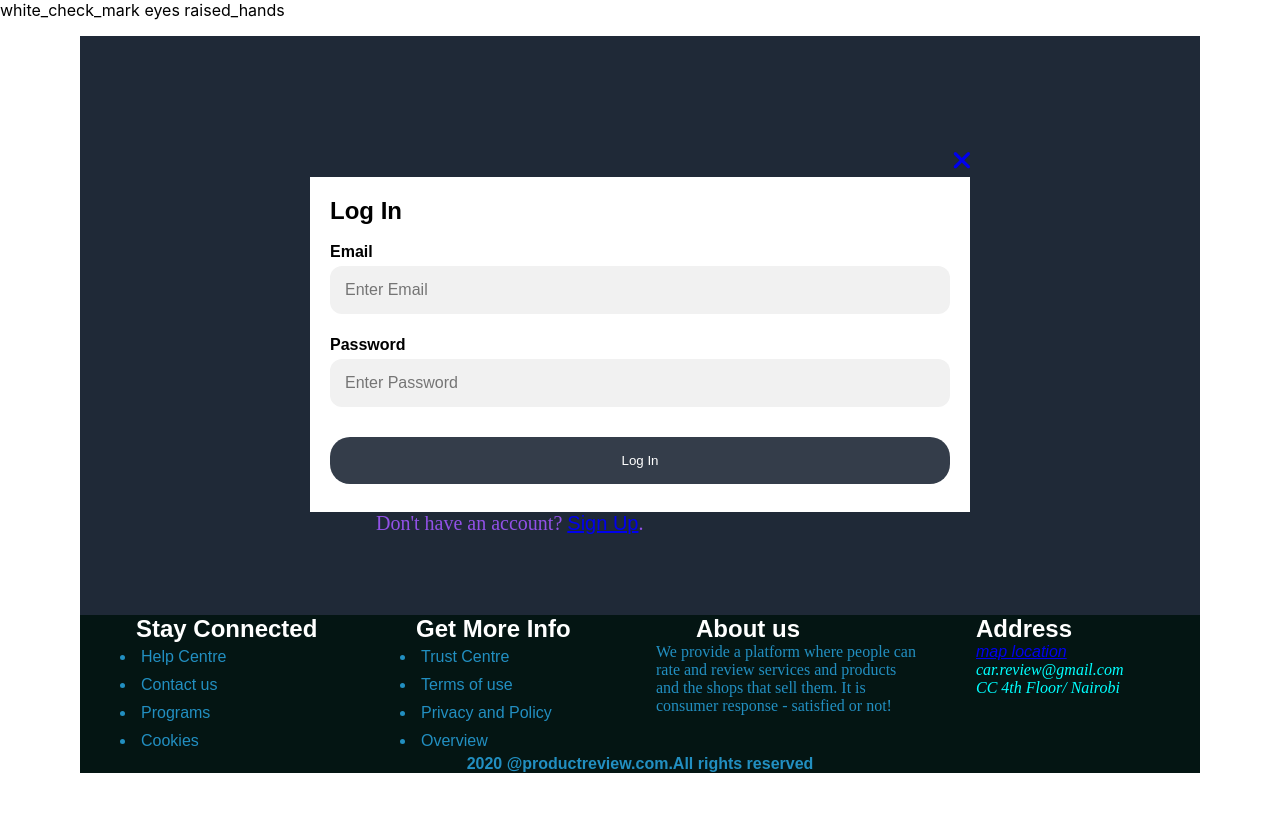
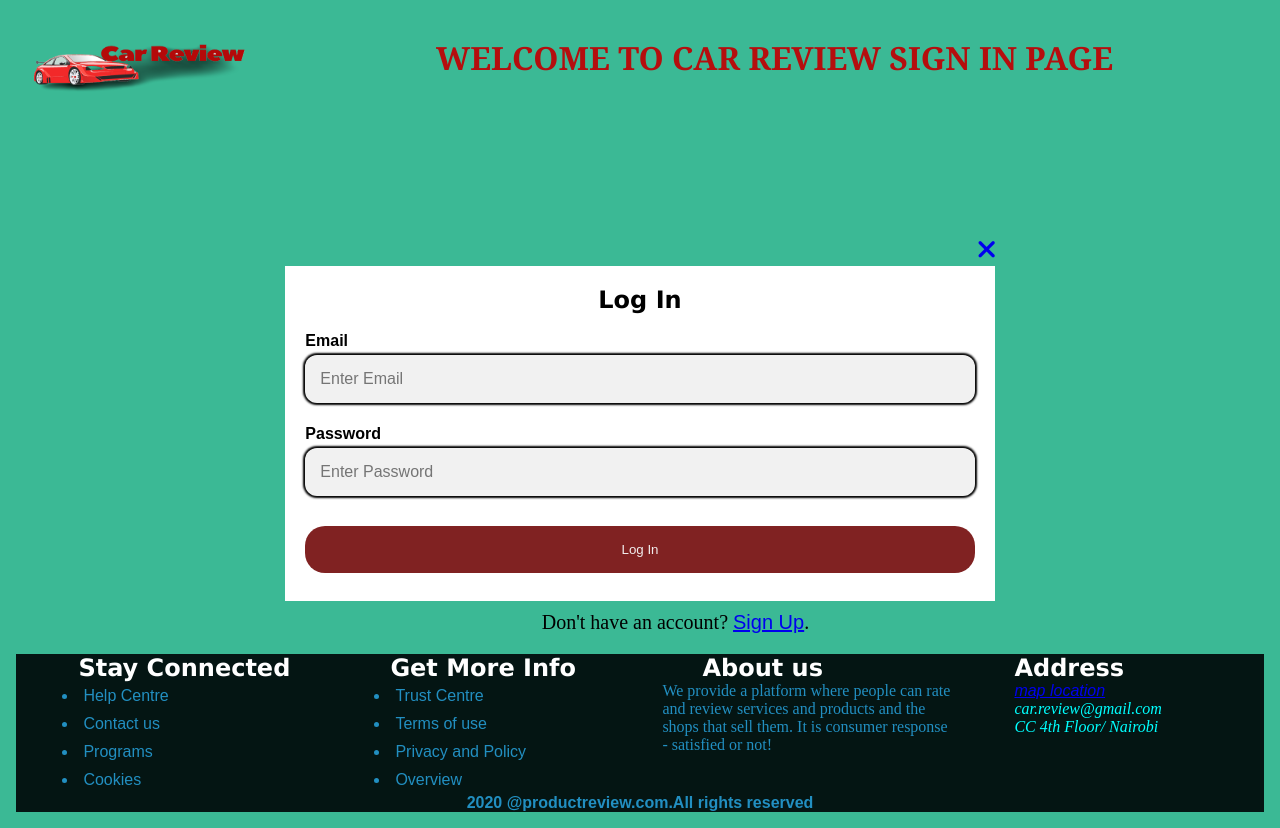
Before and after one commit to Gitog/carreview, a React (Create React App) app in the folder carreview/: page /signin in a window 1280 px wide. Before the commit the page ends 800 px from the top, so only its background shows below. Built offline with nearby package versions, Linux system fonts and the light colour scheme.

Commit message:
Improved UI

```diff
--- a/carreview/public/index.html
+++ b/carreview/public/index.html
@@ -16,9 +16,9 @@
     -->
     <link rel="manifest" href="%PUBLIC_URL%/manifest.json" />
     <link rel="stylesheet" href="https://cdnjs.cloudflare.com/ajax/libs/font-awesome/6.0.0/css/all.min.css"      integrity="sha512-9usAa10IRO0HhonpyAIVpjrylPvoDwiPUiKdWk5t3PyolY1cOd4DSE0Ga+ri4AuTroPR5aQvXU9xC6qOPnzFeg=="      crossorigin="anonymous" referrerpolicy="no-referrer" />
-white_check_mark
+<!-- white_check_mark
 eyes
-raised_hands
+raised_hands -->
 
 
 
@@ -41,7 +41,7 @@ raised_hands
       work correctly both with client-side routing and a non-root public URL.
       Learn how to configure a non-root public URL by running `npm run build`.
     -->
-    <title>React App</title>
+    <title>Car Review System</title>
   </head>
   <body>
     <noscript>You need to enable JavaScript to run this app.</noscript>
--- a/carreview/src/App.css
+++ b/carreview/src/App.css
@@ -1,5 +1,5 @@
 .container{
-  background-color: #fff;
+  background-color: rgb(59, 185, 149);
   display: flex;
   justify-content: space-around;
 
@@ -13,10 +13,9 @@
 }
 
 #h-t{
-  font-size: 42px;
-  margin-top: 0px;
-  color: #286AE0;
-  text-decoration: none;
+ width :250px;
+ height :190px;
+ margin-top: -45px
 }
 
 input{
@@ -24,29 +23,44 @@ input{
   font-size: 16px;
   margin-top: 10px;
   border-radius: 12px;
+  box-shadow: 0px 0px 2px 2px rgb(0, 0, 0);
   width: 400px;
 }
 
 select{
   padding: 8px;
   border-radius: 12px;
+  margin-left: 12px;
   width: 100px;
+  box-shadow: 0px 0px 2px 2px rgb(0, 0, 0);
 }
 
 .btn-sign{
   padding: 11px;
+  margin-top: 10px;
+  margin-left: 5px;
   width: 100px;
-  font-size: 22px;
+  font-size: 16px;
   border-radius: 14px;
   font-weight: 600;
-  background-color: #fff;
-  color: #286AE0;
+  box-shadow: 0px 0px 2px 2px rgb(0, 0, 0);
+}
+.btn-sign a{
+  color: rgb(20, 20, 20);
+  text-decoration: none;
+}
+
+.btn-sign a:hover{
+  color: rgb(58, 67, 238);
 }
 .h-review{
-  color: #286AE0;
+  color: #101010;
   font-size: 17px;
   font-weight: 600;
-  background-color: #fff;
+  margin-top: 10px;
+}
+.h-review a{
+  text-decoration: none;
 }
 option{
   padding: 100px;
@@ -56,19 +70,22 @@ option{
 .section-b{
   background-color: #fff;
   width: 100%;
-  margin: 0;
-  padding: 0;
+  margin: 0 auto;
+  padding: 10px;
 }
 
 .reviews{
-  display: flex;
+  display: flex;;
   justify-content: center;
-  margin: 70px;
-  color: #286AE0;
+  margin-top: 15px;
+  margin-bottom: 5px;
+  color: #c4351c;
+  font-family:Verdana, Geneva, Tahoma, sans-serif
 }
 .name{
-  color: #286AE0;
+  color: #c4351c;
   margin-left: 25%;
+  font-family: 'Gill Sans', 'Gill Sans MT', Calibri, 'Trebuchet MS', sans-serif;
 }
 
 .images{
@@ -86,6 +103,8 @@ img{
 }
 .logo{
   border-radius: 50%;
+  margin-top: 12px;
+  padding: 3px;
 }
 p{
   font-size: 20px;
@@ -99,7 +118,10 @@ p{
 }
 
 .desc{
+  color: #000;
   background-color: rgb(243, 244, 253);
+  box-shadow: 2px 2px 5px #333;
+  margin-bottom: 10px;
   padding: 40px;
   border-radius: 15px;
   font-weight: 500;
@@ -111,19 +133,31 @@ p{
   padding: 10px;
   font-size: 24px;
   border-radius: 16px;
-  margin-right: 10px;
+  margin: 10px;
 }
+
+/* .btn-explore a{
+  text-decoration: none;
+} */
 
 .share{
   padding: 9px;
   display: flex;
   justify-content: center;
-  background-color: #31AA68;
-  color: #fff;
   margin-left: 40%;
   margin-top: 30px;
+  margin-bottom: 15px;
   border-radius: 17px;
   font-size: 20px;
+}
+
+.share a{
+  text-decoration: none;
+  color: rgb(17, 16, 16);
+}
+
+.share a:hover{
+  color: #286AE0;
 }
 
 .browse{
@@ -144,6 +178,7 @@ p{
   background-color: #041513;
   /* display: flex; */
   color: #228fc1;
+  margin:0 auto;
 }
 .foo{
   display: flex;
@@ -159,6 +194,9 @@ p{
   display: flex;
   justify-content: center;
 }
+.h-footer{
+  font-family:Verdana, Geneva, Tahoma, sans-serif
+}
 #p-about{
   color: #228fc1;
   margin-left: -40px;
@@ -170,8 +208,9 @@ p{
   font-size: 16px;
 }
 h5{
+  font-family: 'Gill Sans', 'Gill Sans MT', Calibri, 'Trebuchet MS', sans-serif;
   margin: 2px;
-  margin-left: 30%;
+  margin-left: 25%;
 }
 li{
   padding: 5px;
--- a/carreview/src/Homepage.js
+++ b/carreview/src/Homepage.js
@@ -3,9 +3,18 @@ import { NavLink } from "react-router-dom";
 import { Link } from "react-router-dom";
 import "./index.css";
 import "./App.css";
+import logo from './Assets/logo.png'
 import Footer from "./Footer";
 
 function Homepage() {
+
+  const [result, setResult]=useState("")
+
+  function handleChange(e){
+    e.preventDefault()
+    console.log(e.target.value)
+  }
+
 
 
   // function handleChange(event) {
@@ -25,7 +34,8 @@ function Homepage() {
         {/* Home heading */}
         <div className="header">
           <NavLink to="/">
-            <h2 id="h-t">ProductReview</h2>
+            {/* <h2 id="h-t">ProductReview</h2> */}
+            <img src = {logo} alt="Car Review" id="h-t"/>
           </NavLink>
         </div>
 
@@ -34,8 +44,8 @@ function Homepage() {
         <div>
           <input
             type="text"
-            placeholder="Search"
-            // onChange={handleChange}
+            placeholder="Search i.e 'Audi'"
+            onChange={handleChange}
             // onBlur ={handleChange}
           ></input>
           <label>
@@ -61,9 +71,9 @@ function Homepage() {
 
         {/* Reviews */}
         <div className="h-review">
-          <h2>
-            <a href="/cars">Add to Cars</a>
-          </h2>
+        <button className="btn-sign">
+            <a href="/cars">Explore</a>
+            </button>
         </div>
       </div>
 
@@ -79,9 +89,7 @@ function Homepage() {
               alt="mazda"
             ></img>
             <h3 className="name">Audi RS3</h3>
-            <h5>Brand name</h5>
-            <h5>the make</h5>
-            <h5>released 2022, August</h5>
+            <h5>Released 2022, August</h5>
             <img
               className="logo"
               height="50"
@@ -104,9 +112,7 @@ function Homepage() {
               alt="premio"
             ></img>
             <h3 className="name">Toyota C-HR Hybrid</h3>
-            <h5>Brand name</h5>
-            <h5>the make</h5>
-            <h5>released 2022, August</h5>
+            <h5>Released 2022, August</h5>
             <img
               className="logo"
               height="50"
@@ -129,9 +135,7 @@ function Homepage() {
               alt="mazda"
             ></img>
             <h3 className="name">Audi RS3</h3>
-            <h5>Brand name</h5>
-            <h5>the make</h5>
-            <h5>released 2022, August</h5>
+            <h5>Released 2022, August</h5>
             <img
               className="logo"
               id="p-last"
@@ -148,9 +152,9 @@ function Homepage() {
           </div>
         </div>
 
-        <button className="btn-explore">
+        {/* <button className="btn-explore">
           <a href="/cars">Explore</a>
-        </button>
+        </button> */}
       </div>
       <div>
         <h2 className="reviews">Your opinion matters</h2>
--- a/carreview/src/John.css
+++ b/carreview/src/John.css
@@ -13,6 +13,18 @@
   height: 100vh;
   /* position: flex; */
 
+}
+
+#signUp{
+  background-color: #fff;
+  margin: auto;
+  padding: auto;
+}
+
+.please{
+  font-family:Verdana, Geneva, Tahoma, sans-serif;
+  text-align: center;
+  color: #b50e0e;
 }
 
 .form,
@@ -31,13 +43,12 @@
   color: dodgerblue;
 } */
 
-.registerbtn:hover {
-  opacity: 1;
-}
+
 
 .registerbtn {
-  background-color: #1f2937;
-  color: white;
+  /* background-color: #1f2937; */
+  color: rgb(240, 235, 235);
+  background-color: #730b0b;
   padding: 16px 20px;
   margin: 8px 0;
   border: none;
@@ -45,6 +56,10 @@
   width: 100%;
   opacity: 0.9;
   border-radius: 20px;
+}
+
+.registerbtn:hover {
+  background-color: #5f44e8;
 }
 
 span i:hover {
@@ -59,17 +74,19 @@ span {
 }
 
 .logInPage {
-  background-color: #1f2937;
+  /* background-color: #1f2937; */
   width: 100%;
   display: flex;
   /* position: absolute; */
   justify-content: center;
   align-content: center;
   padding-top: 12vh;
-  padding: 80px;
+  padding: 20px;
 }
 
-.container-1,
+/* .container-1{
+
+} */
 .container2 {
   padding: 20px;
   background-color: #ffff;
@@ -149,3 +166,38 @@ p {
 .sig{
   width: 100%;
 }
+
+#signHeader{
+  display: flex;
+  padding: 10px;
+}
+
+h1{
+  text-align: center;
+  font-family:Verdana, Geneva, Tahoma, sans-serif
+}
+#welcome{
+ margin-left: 160px;
+}
+.welcome{
+  text-align: center;
+  color:#b50e0e;
+  font-family: Cambria, Cochin, Georgia, Times, 'Times New Roman', serif;
+  margin-top: 10px;
+}
+.welcome1{
+  color: #b50e0e;
+  padding-bottom: 40px;
+  margin-top: -130px;
+}
+
+.container-signin{
+  margin-top: 10px;
+  display: flex;
+  justify-content: center;
+  align-items: center;
+}
+.question{
+  color: #000;
+
+}
--- a/carreview/src/SignIn.js
+++ b/carreview/src/SignIn.js
@@ -1,10 +1,20 @@
-import React from "react";
-import { Link } from "react-router-dom";
+import React, {useState} from "react";
+import { Link,NavLink } from "react-router-dom";
+import logo from './Assets/logo.png'
 import Footer from "./Footer";
 
 function SignIn() {
+  const [email, setEmail]=useState("")
+  const [password, setPassword]=useState("")
+
   const handleSubmit = (e) => {
     e.preventDefault();
+
+    const user ={
+      email,
+      password
+    }
+
   };
 
   const handleSignIn = () => {
@@ -13,6 +23,18 @@ function SignIn() {
 
   return (
     <div className="sig">
+      <div id="signHeader">
+      <div className="header">
+          <NavLink to="/">
+            {/* <h2 id="h-t">ProductReview</h2> */}
+            <img src = {logo} alt="Car Review" id="h-t"/>
+          </NavLink>
+        </div>
+        <div id="welcome">
+          <h1 className="welcome">WELCOME TO CAR REVIEW SIGN IN PAGE</h1>
+          </div>
+        </div>
+
       <section className="logInPage" id="logInPage">
         <div className="logIn">
           <form onSubmit={handleSubmit}>
@@ -32,6 +54,7 @@ function SignIn() {
               <input
                 className="input"
                 type="text" placeholder="Enter Email" name="email" id="email2"
+                onChange={((e)=>e.target.value)}
                 required />
 
               <label htmlFor="psw">
@@ -43,21 +66,20 @@ function SignIn() {
                 placeholder="Enter Password"
                 name="psw"
                 id="psw2"
+                onChange={((e)=>e.target.value)}
                 required
               />
 
               <button
                 type="submit"
                 className="registerbtn"
-                onClick={handleSignIn}
-                href="/"
-              >
+                href="/">
                 Log In
               </button>
             </div>
 
             <div className="container-signin">
-              <p>
+              <p className="question">
                 Don't have an account?{" "}
                 <a href="/signUp" id="butt2">
                   Sign Up
--- a/carreview/src/Signup.js
+++ b/carreview/src/Signup.js
@@ -1,5 +1,6 @@
 import React, {useEffect, useState} from "react";
-import { Link } from "react-router-dom";
+import { Link, NavLink } from "react-router-dom";
+import logo from './Assets/logo.png'
 import Footer from "./Footer";
 
 function SignUp() {
@@ -27,6 +28,15 @@ function SignUp() {
 
   return (
     <div>
+      <div className="header">
+      <NavLink to="/">
+            {/* <h2 id="h-t">ProductReview</h2> */}
+            <img src = {logo} alt="Car Review" id="h-t"/>
+          </NavLink>
+          <div id="welcome">
+          <h1 className="welcome1">WELCOME TO CAR REVIEW SIGN UP PAGE</h1>
+          </div>
+      </div>
       <section id="signUp" className="page">
         <div className="form">
           <form action="#" id="signUpForm" onSubmit={handleSubmit}>
@@ -38,7 +48,7 @@ function SignUp() {
             <div className="container-1">
               <h1 className="h1">Register</h1>
               <br></br>
-              <p>Please fill in this form to have an account.</p>
+              <p className="please">Please fill in this form to have an account.</p>
               <br></br>
 
               <label htmlFor="full-name">
@@ -113,7 +123,7 @@ function SignUp() {
             </div>
 
             <div className="container-signin">
-              <p>
+              <p className="question">
                 Already have an account?{" "}
                 <a href="/signIn" id="signIn">
                   Sign in
--- a/carreview/src/index.css
+++ b/carreview/src/index.css
@@ -1,6 +1,6 @@
 body {
   box-sizing: border-box;
-  background-color: #ffff;
+  background-color: rgb(196, 189, 189);
   margin: 0;
   padding: 0;
   font-family: -apple-system, BlinkMacSystemFont, 'Segoe UI', 'Roboto', 'Oxygen',
@@ -11,10 +11,11 @@ body {
 }
 
 .container {
-  background-color: #040E0F;
-  max-width: 90%;
-  margin-right: auto;
-  margin-left: auto;
+  background-color: #0d6874;
+  max-width: 100%;
+  margin-left:2px auto;
+  margin-right: 2px auto;
+
   padding: 1rem;
 }
 
```
Also changed, not shown: carreview/src/Assets/logo.png (added).
